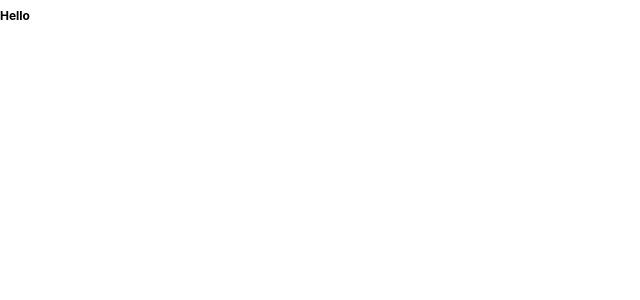
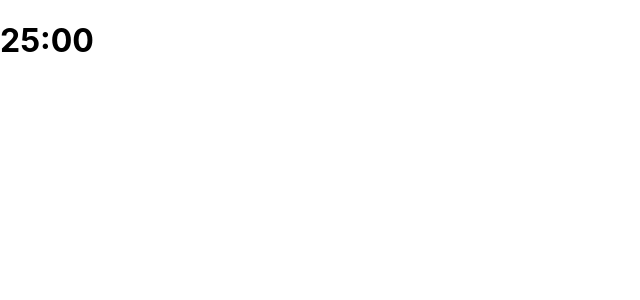
Before and after one commit to PrincessMaggy/clock, a React (Create React App) app: page / in a window 1280 px wide. Shown: the top 300 px of the page, without its empty margins (0-640 px from the left). Built offline with nearby package versions, Linux system fonts and the light colour scheme.

Commit message:
added session

```diff
--- a/src/App.js
+++ b/src/App.js
@@ -1,9 +1,18 @@
+import React, {useState} from 'react';
 import './styles/app.scss';
 
 function App() {
+
+  const [displayTime, setDisplayTime] = useState(25*60);
+
+  const formatTime =(time) =>{
+    let minutes = Math.floor(time/60);
+    let seconds = time% 60;
+    return (minutes< 10? "0" + minutes: minutes ) + ":" + (seconds< 10? "0" + seconds: seconds )
+  }
   return (
     <div className="App">
-      <h1>Hello</h1>
+      <h1>{formatTime(displayTime)}</h1>
     </div>
   );
 }
--- a/src/styles/app.scss
+++ b/src/styles/app.scss
@@ -1,3 +1,3 @@
-h1 {
-    font-size: 12px;
-}
+// h1 {
+//     font-size: 12px;
+// }
```
